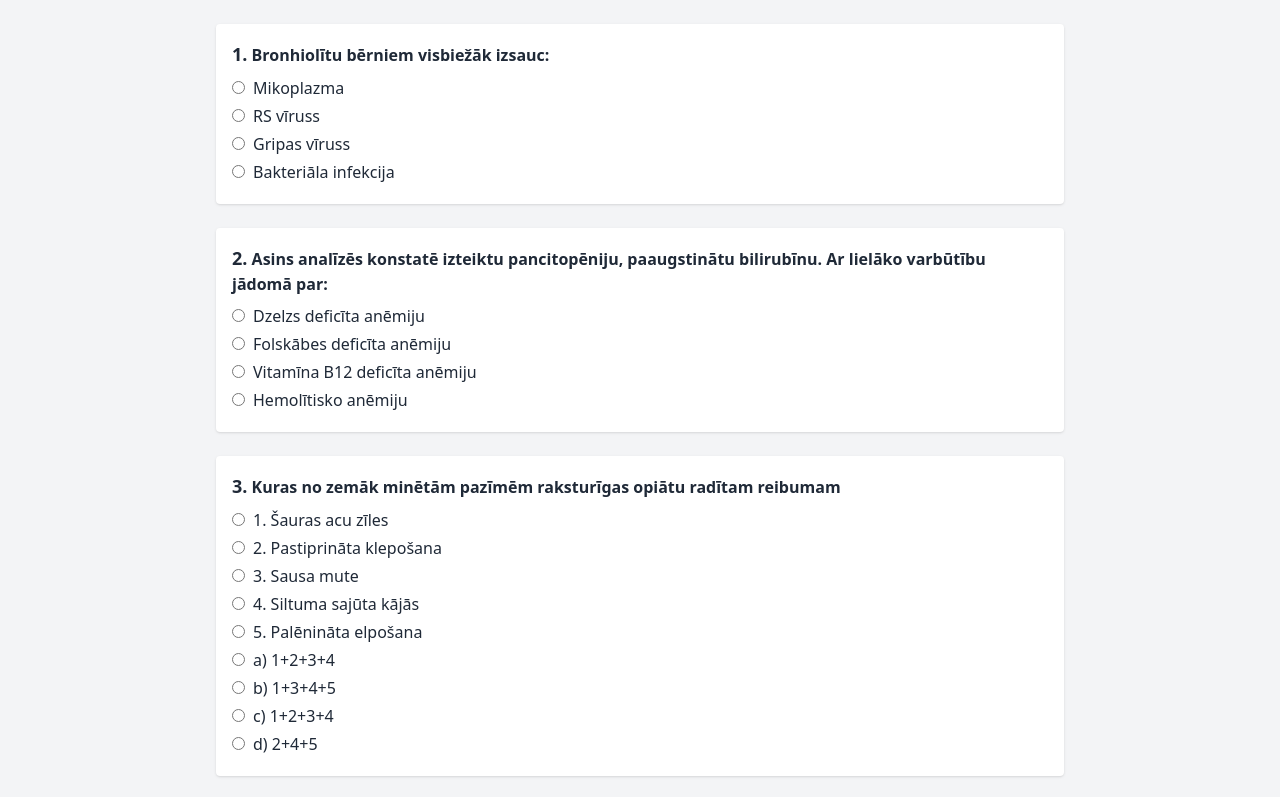
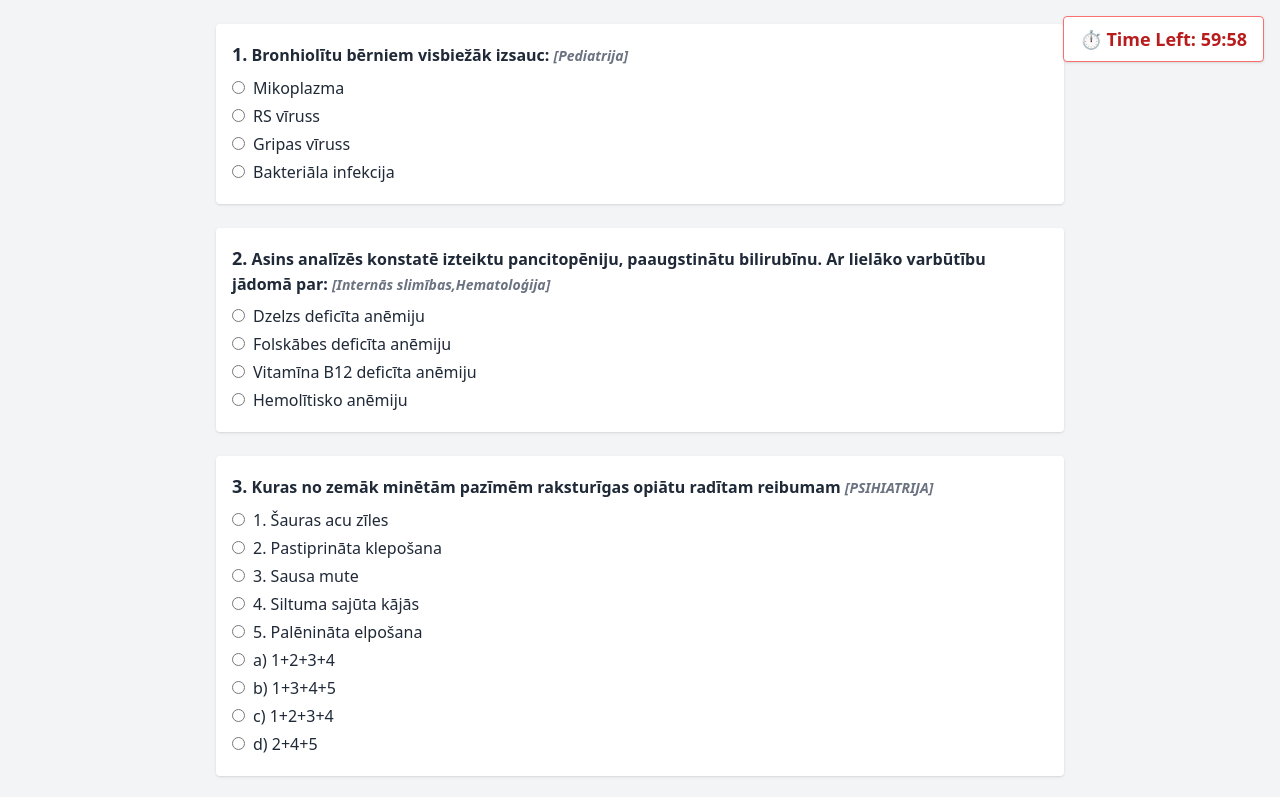
Before and after one commit to aleksandrgilarov/medical-quiz, a plain HTML site: page index.html in a window 1280 px wide. Both pictures are taken after a click on the button "Start". Shown: the top 797 px of the page. Drawn offline with nearby package versions, Linux system fonts and the light colour scheme.

Commit message:
add timer

```diff
--- a/index.html
+++ b/index.html
@@ -16,8 +16,15 @@
     </div>
 
     <div class="mb-4">
+
+        <div class="mb-4">
+            <label class="inline-flex items-center space-x-2">
+                <input type="checkbox" id="useTimer" class="form-checkbox" checked />
+                <span>Show timer (only if 100 questions)</span>
+            </label>
+        </div>
         <label class="inline-flex items-center space-x-2">
-            <input type="checkbox" id="showSection" class="form-checkbox" />
+            <input type="checkbox" id="showSection" checked class="form-checkbox" />
             <span>Show section</span>
         </label>
     </div>
@@ -37,6 +44,7 @@
 </div>
 
 <div class="max-w-4xl mx-auto p-6 hidden" id="quizScreen">
+    <div id="timerDisplay" class="hidden fixed top-4 right-4 bg-white border border-red-400 text-red-700 text-lg font-semibold px-4 py-2 rounded shadow z-50"></div>
     <form id="quizForm" class="space-y-6"></form>
     <button onclick="submitAnswers()" type="button" class="mt-6 bg-blue-600 text-white px-6 py-2 rounded hover:bg-blue-700">Submit</button>
     <div id="results" class="mt-8"></div>
--- a/script.js
+++ b/script.js
@@ -1,8 +1,10 @@
 let selectedQuestions = [];
+let countdownInterval;
 
 function startQuiz() {
   const count = parseInt(document.getElementById("questionCount").value, 10);
   const showSection = document.getElementById("showSection").checked;
+  const timerDisplay = document.getElementById("timerDisplay");
 
   const selectedSections = Array.from(document.querySelectorAll(".sectionCheckbox:checked"))
       .map(cb => cb.value);
@@ -15,6 +17,16 @@ function startQuiz() {
 
   const form = document.getElementById('quizForm');
   form.innerHTML = '';
+
+  // Timer setup if 100 questions
+  clearInterval(countdownInterval);
+  const useTimer = document.getElementById("useTimer").checked;
+  if (count === 100 && useTimer) {
+    timerDisplay.classList.remove("hidden");
+    startCountdown(60 * 60); // 60 minutes
+  } else {
+    timerDisplay.classList.add("hidden");
+  }
 
   selectedQuestions.forEach((q, idx) => {
     const div = document.createElement('div');
@@ -54,7 +66,32 @@ function startQuiz() {
   });
 }
 
+function startCountdown(duration) {
+  const display = document.getElementById("timerDisplay");
+  let timer = duration;
+
+  function updateDisplay() {
+    const minutes = String(Math.floor(timer / 60)).padStart(2, '0');
+    const seconds = String(timer % 60).padStart(2, '0');
+    display.textContent = `⏱️ Time Left: ${minutes}:${seconds}`;
+  }
+
+  updateDisplay();
+
+  countdownInterval = setInterval(() => {
+    timer--;
+    updateDisplay();
+
+    if (timer <= 0) {
+      clearInterval(countdownInterval);
+      alert("⏰ Time is up! Submitting your answers.");
+      submitAnswers();
+    }
+  }, 1000);
+}
+
 function submitAnswers() {
+  clearInterval(countdownInterval);
   const results = document.getElementById('results');
   results.innerHTML = '';
 
```
